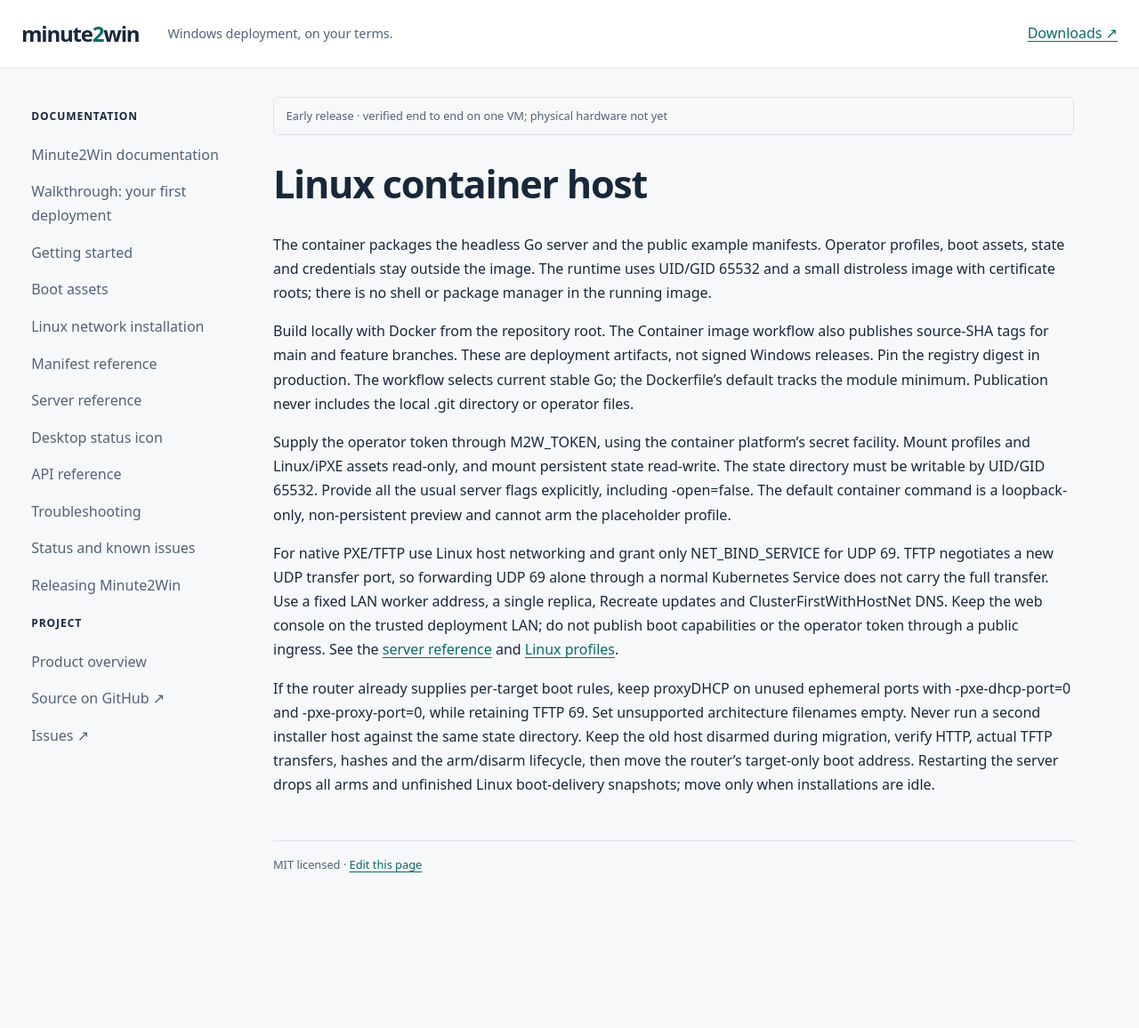
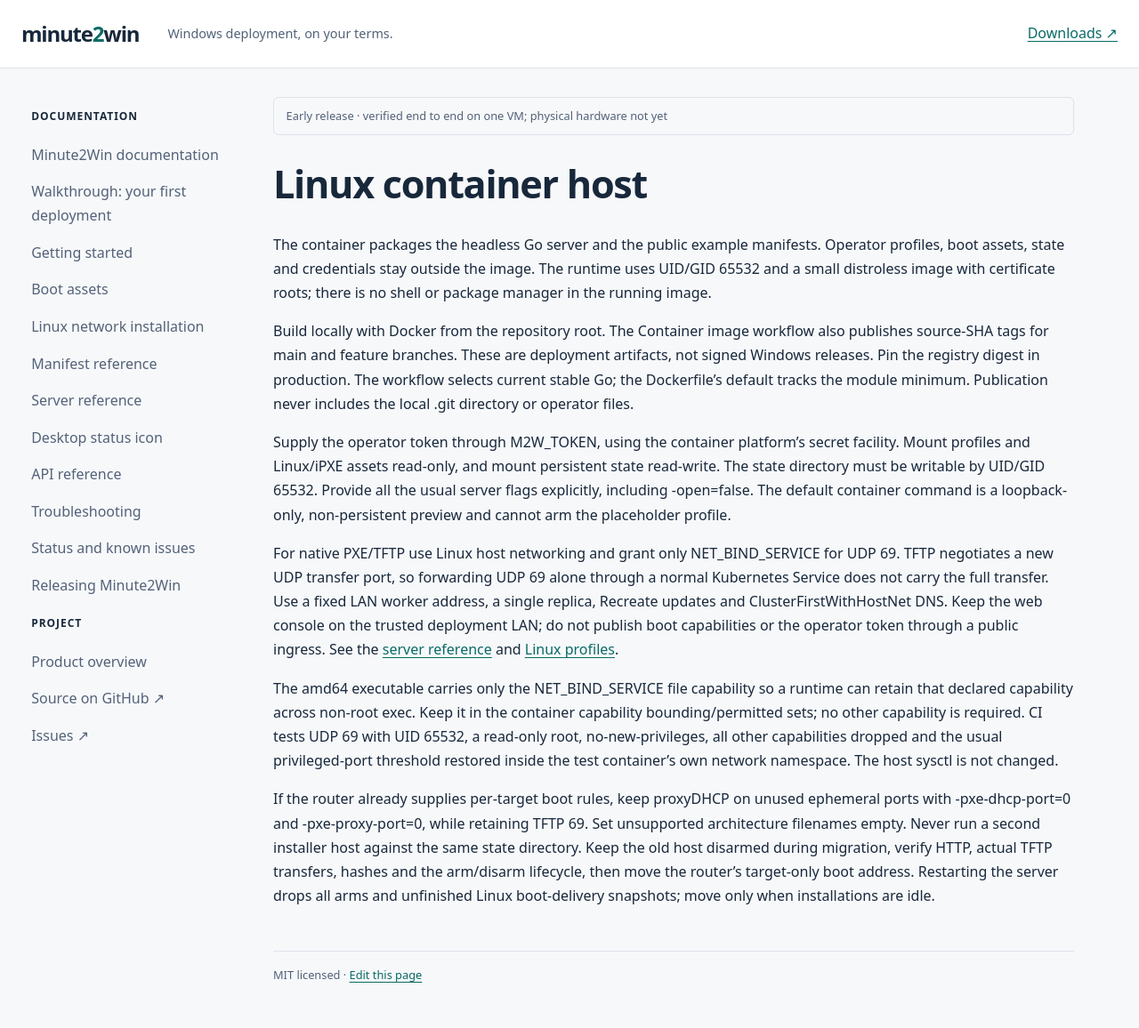
Before and after one commit to spilloid/minute2win, a Jekyll site: the page built from docs/CONTAINER.md, in a window 1280 px wide. Shown: the whole page at 89% size. Built offline with Jekyll 4.4.1, drawn with Linux system fonts in a browser that asks for light colours; our own code applies the rules of GitHub Pages for plain Markdown files; before the commit the page ends 1031 px from its top, so only the background shows below that.

Commit message:
fix: retain only bind capability for non-root TFTP

```diff
--- a/docs/CONTAINER.md
+++ b/docs/CONTAINER.md
@@ -25,6 +25,13 @@ Keep the web console on the trusted deployment LAN; do not publish boot capabili
 or the operator token through a public ingress. See the [server reference](SERVER.md)
 and [Linux profiles](LINUX.md).
 
+The amd64 executable carries only the NET_BIND_SERVICE file capability so a
+runtime can retain that declared capability across non-root exec. Keep it in the
+container capability bounding/permitted sets; no other capability is required.
+CI tests UDP 69 with UID 65532, a read-only root, no-new-privileges, all other
+capabilities dropped and the usual privileged-port threshold restored inside the
+test container's own network namespace. The host sysctl is not changed.
+
 If the router already supplies per-target boot rules, keep proxyDHCP on unused
 ephemeral ports with -pxe-dhcp-port=0 and -pxe-proxy-port=0, while retaining TFTP 69.
 Set unsupported architecture filenames empty. Never run a second installer host
```
Also changed, not shown: .github/workflows/container.yml, 1 other file.
